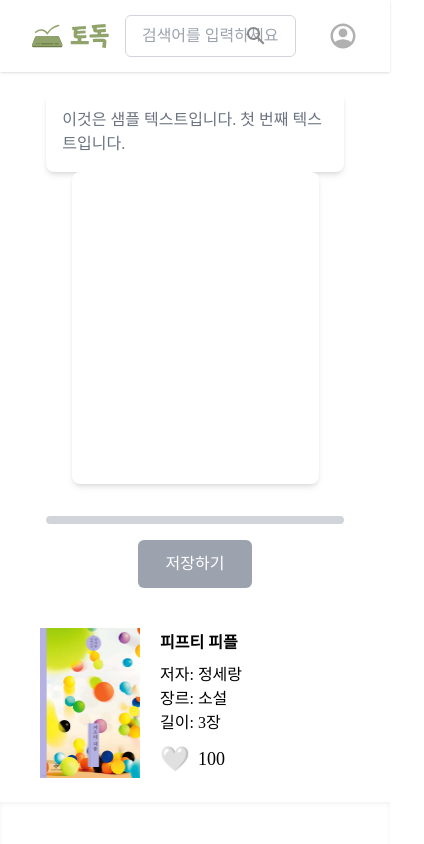
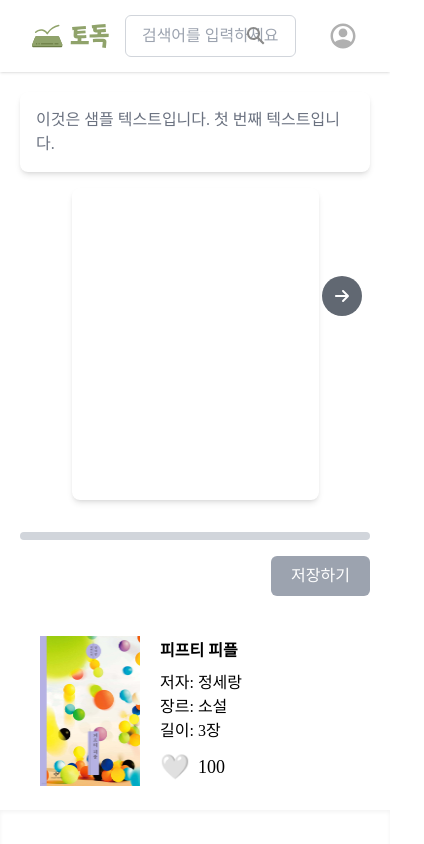
Before and after one commit to yihimin/js_todoc, a React (Create React App) app: page /pilsa in a window 390 px wide. Shown: the top 844 px of the page, 424 px wide, since content can reach past the window. Built offline with nearby package versions, Linux system fonts and the light colour scheme; a web font is replaced by a local one.

Commit message:
fix: pilsa reaction and eslint

```diff
--- a/package.json
+++ b/package.json
@@ -5,6 +5,8 @@
   "dependencies": {
     "@emotion/react": "^11.13.3",
     "@emotion/styled": "^11.13.0",
+    "@fortawesome/free-solid-svg-icons": "^6.6.0",
+    "@fortawesome/react-fontawesome": "^0.2.2",
     "@mui/material": "^6.0.2",
     "@testing-library/jest-dom": "^5.17.0",
     "@testing-library/react": "^13.4.0",
--- a/src/components/PilsaComponent.jsx
+++ b/src/components/PilsaComponent.jsx
@@ -1,33 +1,34 @@
-import React, { useState, useEffect, useCallback } from 'react';
-import LeftArrow from '../assets/left_arrow.svg';
-import RightArrow from '../assets/right_arrow.svg';
+import React, { useState, useEffect, useCallback } from "react";
+import { FontAwesomeIcon } from "@fortawesome/react-fontawesome";
+import { faArrowLeft, faArrowRight } from "@fortawesome/free-solid-svg-icons";
 
+// 샘플 텍스트 데이터
 const sampleTexts = [
   "이것은 샘플 텍스트입니다. 첫 번째 텍스트입니다.",
   "여기 또 다른 샘플 텍스트가 있습니다. 두 번째 텍스트입니다.",
-    "이 텍스트는 세 번째 샘플 텍스트입니다."
+  "이 텍스트는 세 번째 샘플 텍스트입니다.",
 ];
 
 const PilsaComponent = () => {
   const [currentTextIndex, setCurrentTextIndex] = useState(0);
   const [currentChars, setCurrentChars] = useState(0);
-    const [userInputs, setUserInputs] = useState(Array(sampleTexts.length).fill(""));
-    const [saveMessage, setSaveMessage] = useState(""); // 저장 완료 메시지 상태 추가
+  const [userInputs, setUserInputs] = useState(
+    Array(sampleTexts.length).fill("")
+  );
+  const [saveMessage, setSaveMessage] = useState("");
+  const [showToast, setShowToast] = useState(false); // 토스트 메시지 상태 추가
   const totalChars = sampleTexts.reduce((sum, text) => sum + text.length, 0);
 
-    // useCallback을 사용하여 updateProgressBar 함수를 메모이제이션
   const updateProgressBar = useCallback(() => {
-        const progressBar = document.getElementById('progressBar');
+    const progressBar = document.getElementById("progressBar");
     const progressPercent = Math.floor((currentChars / totalChars) * 100);
-        progressBar.style.width = progressPercent + '%';
+    progressBar.style.width = progressPercent + "%";
   }, [currentChars, totalChars]);
 
-    // useEffect를 사용하여 currentChars가 변경될 때 updateProgressBar 호출
   useEffect(() => {
     updateProgressBar();
   }, [currentChars, updateProgressBar]);
 
-    // checkTextMatch 함수에서 사용자가 입력한 텍스트를 검증하고 진행 상태를 업데이트
   const checkTextMatch = (e) => {
     const sampleText = sampleTexts[currentTextIndex];
     const userInput = e.target.value;
@@ -35,15 +36,15 @@ const PilsaComponent = () => {
     updatedInputs[currentTextIndex] = userInput;
     setUserInputs(updatedInputs);
 
-        let matchedText = '';
+    let matchedText = "";
     let isMatching = true;
 
     for (let i = 0; i < sampleText.length; i++) {
       if (i < userInput.length) {
         if (sampleText[i] === userInput[i]) {
-                    matchedText += '<span class="correct">' + sampleText[i] + '</span>';
+          matchedText += '<span class="correct">' + sampleText[i] + "</span>";
         } else {
-                    matchedText += '<span class="incorrect">' + sampleText[i] + '</span>';
+          matchedText += '<span class="incorrect">' + sampleText[i] + "</span>";
           isMatching = false;
         }
       } else {
@@ -52,37 +53,48 @@ const PilsaComponent = () => {
       }
     }
 
-        document.getElementById('sampleText').innerHTML = matchedText;
+    document.getElementById("sampleText").innerHTML = matchedText;
 
     if (userInput.length <= sampleText.length) {
-            setCurrentChars(sampleTexts.slice(0, currentTextIndex).reduce((sum, text) => sum + text.length, 0) + userInput.length);
+      setCurrentChars(
+        sampleTexts
+          .slice(0, currentTextIndex)
+          .reduce((sum, text) => sum + text.length, 0) + userInput.length
+      );
     }
 
     if (isMatching && userInput.length === sampleText.length) {
       if (currentTextIndex < sampleTexts.length - 1) {
         setCurrentTextIndex(currentTextIndex + 1);
       } else {
-                alert('모든 텍스트를 완료했습니다!');
+        alert("모든 텍스트를 완료했습니다!");
       }
     }
   };
 
-    // useCallback을 사용하여 updateSampleText 함수를 메모이제이션
   const updateSampleText = useCallback(() => {
-        const sampleTextElement = document.getElementById('sampleText');
+    const sampleTextElement = document.getElementById("sampleText");
     if (sampleTextElement) {
-            sampleTextElement.innerHTML = sampleTexts[currentTextIndex].split('').map((char, i) => `<span>${char}</span>`).join('');
+      sampleTextElement.innerHTML = sampleTexts[currentTextIndex]
+        .split("")
+        .map((char, i) => `<span>${char}</span>`)
+        .join("");
     }
   }, [currentTextIndex]);
 
-    // useEffect를 사용하여 currentTextIndex가 변경될 때 updateSampleText 호출
   useEffect(() => {
     updateSampleText();
   }, [currentTextIndex, updateSampleText]);
 
   const handleSave = () => {
-        console.log('저장된 내용:', userInputs[currentTextIndex]);
-        setSaveMessage("내용이 저장되었습니다."); // 저장 완료 메시지 업데이트
+    console.log("저장된 내용:", userInputs[currentTextIndex]);
+    setSaveMessage("내용이 저장되었습니다.");
+    setShowToast(true); // 토스트 메시지 표시
+
+    // 3초 후에 토스트 메시지 숨김
+    setTimeout(() => {
+      setShowToast(false);
+    }, 3000);
   };
 
   const handlePrevious = () => {
@@ -98,28 +110,37 @@ const PilsaComponent = () => {
   };
 
   const handleCompositionStart = (e) => {
-        e.target.classList.add('ime-mode-on');
+    e.target.classList.add("ime-mode-on");
   };
 
   const handleCompositionEnd = (e) => {
-        e.target.classList.remove('ime-mode-on');
+    e.target.classList.remove("ime-mode-on");
   };
 
   return (
-        <div className="flex flex-col items-center p-5 box-border">
-            <div className="flex flex-col md:flex-row justify-between items-center relative mb-8 w-full max-w-[85%]">
+    <div className="flex flex-col items-center p-5 box-border w-full max-w-screen-lg mx-auto">
+      <div className="flex flex-col md:flex-row justify-between items-center relative mb-8 w-full">
         {currentTextIndex > 0 && (
           <div
-                        className="absolute left-[-80px] top-1/2 transform -translate-y-1/2 flex items-center justify-center w-[60px] h-[60px] text-white bg-gray-800 rounded-full cursor-pointer opacity-0 transition-opacity duration-300 hover:opacity-100 z-10"
+            className="absolute left-0 md:left-[-80px] top-1/2 transform -translate-y-1/2 flex items-center justify-center w-[40px] h-[40px] md:w-[60px] md:h-[60px] text-white bg-gray-800 rounded-full cursor-pointer opacity-70 transition-opacity duration-300 hover:opacity-100 z-10 ml-2"
             onClick={handlePrevious}
           >
-                        <img src={LeftArrow} alt="Left Arrow"/>
+            <FontAwesomeIcon
+              icon={faArrowLeft}
+              alt="Left Arrow"
+              className="w-4 md:w-6"
+            />
           </div>
         )}
-                <div className="flex flex-1 p-4 bg-white shadow-md rounded-lg box-border h-[420px]">
-                    <div id="sampleText" className="flex-1 text-gray-500 whitespace-pre-wrap break-words"></div>
+        <div className="flex flex-1 p-4 bg-white shadow-md rounded-lg box-border mb-4 md:mb-0 h-[200px] md:h-[420px] md:w-[50%] lg:w-[40%]">
+          {/* md 사이즈부터 너비가 줄어듦 */}
+          <div
+            id="sampleText"
+            className="flex-1 text-gray-500 whitespace-pre-wrap break-words overflow-auto"
+          ></div>
         </div>
-                <div className="flex flex-1 p-4 bg-white shadow-md rounded-lg box-border h-[420px]">
+        <div className="flex flex-1 p-4 bg-white shadow-md rounded-lg box-border h-[200px] md:h-[420px] md:w-[50%] lg:w-[40%]">
+          {/* md 사이즈부터 너비가 줄어듦 */}
           <textarea
             id="userInput"
             className="w-full h-full resize-none border-none outline-none text-lg text-gray-800 whitespace-pre-wrap break-words"
@@ -132,27 +153,35 @@ const PilsaComponent = () => {
         </div>
         {currentTextIndex < sampleTexts.length - 1 && (
           <div
-                        className="absolute right-[-80px] top-1/2 transform -translate-y-1/2 flex items-center justify-center w-[60px] h-[60px] text-white bg-gray-800 rounded-full cursor-pointer opacity-0 transition-opacity duration-300 hover:opacity-100 z-10"
+            className="absolute right-0 md:right-[-80px] top-1/2 transform -translate-y-1/2 flex items-center justify-center w-[40px] h-[40px] md:w-[60px] md:h-[60px] text-white bg-gray-800 rounded-full cursor-pointer opacity-70 transition-opacity duration-300 hover:opacity-100 z-10 mr-2"
             onClick={handleNext}
           >
-                        <img src={RightArrow} alt="Right Arrow"/>
+            <FontAwesomeIcon
+              icon={faArrowRight}
+              alt="Right Arrow"
+              className="w-4 md:w-6"
+            />
           </div>
         )}
       </div>
-            <div className="w-full bg-gray-300 rounded-full overflow-hidden mb-4 max-w-[85%]">
-                <div id="progressBar" className="h-2 bg-red-500 transition-width duration-500"></div>
+      <div className="w-full bg-gray-300 rounded-full overflow-hidden mb-4">
+        <div
+          id="progressBar"
+          className="h-2 bg-red-500 transition-width duration-500"
+        ></div>
       </div>
-            <div className="flex justify-end mb-5 max-w-[85%]">
+      <div className="flex justify-end mb-5 w-full">
         <button
           id="saveButton"
-                    className="px-7 py-3 bg-gray-400 text-white rounded-md transition-colors duration-300 hover:bg-red-400"
+          className="px-5 py-2 md:px-7 md:py-3 bg-gray-400 text-white rounded-md transition-colors duration-300 hover:bg-red-400"
           onClick={handleSave}
         >
           저장하기
         </button>
       </div>
-            {saveMessage && (
-                <div className="text-green-500 text-sm">
+      {/* 토스트 메시지 */}
+      {showToast && (
+        <div className="fixed bottom-5 left-5 bg-green-500 text-white px-4 py-2 rounded-md shadow-md">
           {saveMessage}
         </div>
       )}
```
Also changed, not shown: src/App.jsx (+25 -23 lines), src/pages/MainPage.css (added, +91 -0 lines), src/pages/SearchPage.jsx (+73 -58 lines), 1 other file (tests, documents, lock files or other folders). Lines whose indentation alone changed are shown as unchanged.
